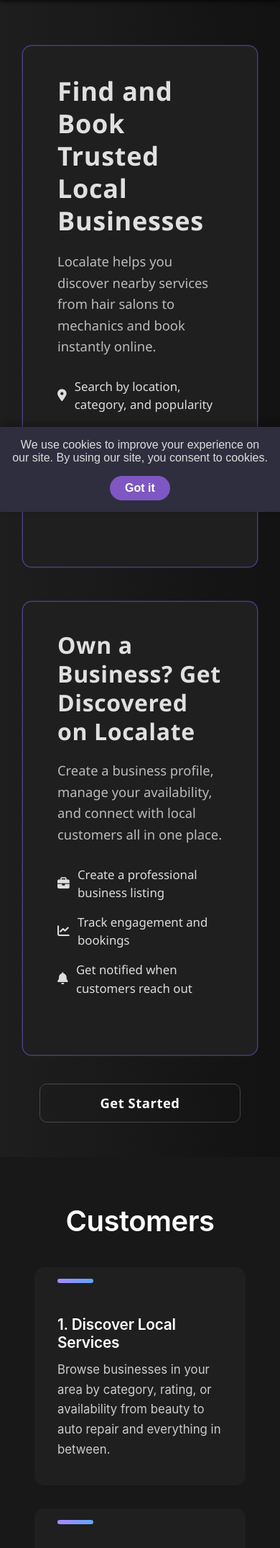
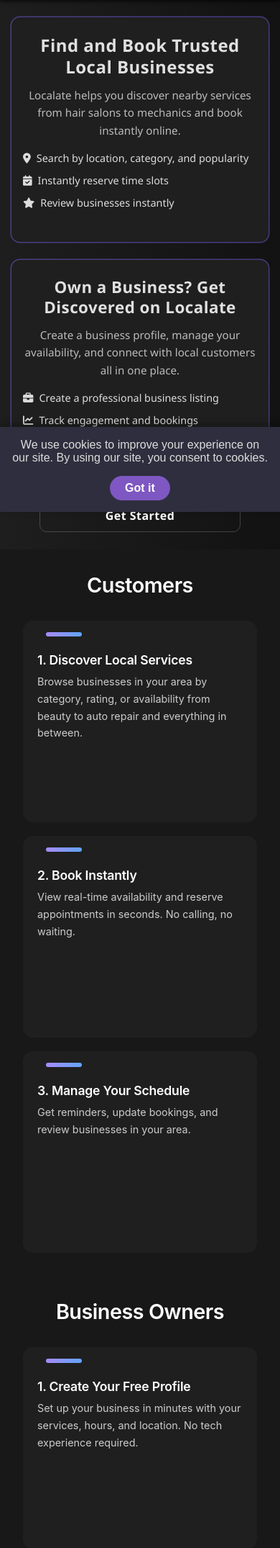
Before and after one commit to Satvir092/Localate, a Flask app: page / in a window 390 px wide. Shown: the part 133-2283 px from the top of the page at 72% size. Run offline with Flask 3, Linux system fonts and the light colour scheme.

Commit message:
Fixed style issues

```diff
--- a/business.py
+++ b/business.py
@@ -115,8 +115,8 @@ def create_business():
             flash("Business name must be under 50 characters.", "error")
             return redirect(url_for('business.create_business'))
 
-        if description and len(description) > 500:
-            flash("Description must be under 500 characters.", "error")
+        if description and len(description) > 1000:
+            flash("Description must be under 1000 characters.", "error")
             return redirect(url_for('business.create_business'))
 
         if len(city) > 50:
@@ -503,7 +503,7 @@ def view_reviews(business_id):
     supabase = current_app.supabase
 
     page = int(request.args.get('page', 1))
-    per_page = 1
+    per_page = 20
     offset = (page - 1) * per_page
 
 
--- a/localate.py
+++ b/localate.py
@@ -42,4 +42,4 @@ def create_app():
 
 if __name__ == "__main__":
     app = create_app()
-    app.run(debug=False)
+    app.run(debug=True)
--- a/search.py
+++ b/search.py
@@ -209,7 +209,7 @@ def book_appointment():
 
     except Exception as e:
         current_app.logger.error(f"Error booking appointment: {e}")
-        flash("Error booking appointment. Please try again or update your profile.", "error")
+        flash("Please update your profile on the dashboard before booking appointments. :D", "error")
 
     return redirect(request.referrer or url_for('search.customer_view', business_id=business_id))
 
@@ -222,8 +222,9 @@ def autocomplete():
         return jsonify([])
 
     response = supabase.table('businesses') \
-        .select('name') \
+        .select('name, review_count') \
         .ilike('name', f'%{query}%') \
+        .order('review_count', desc=True) \
         .limit(10) \
         .execute()
 
--- a/static/customer_view.css
+++ b/static/customer_view.css
@@ -577,7 +577,7 @@ button:focus {
 
   .nav-toggle-label {
     justify-content: flex-start;
-    margin-left: -4rem;
+    margin-left: -1rem;
   }
 
 }
--- a/static/style.css
+++ b/static/style.css
@@ -432,3 +432,86 @@ body {
     padding: 0.5rem 0;
   }
 }
+
+@media (max-width: 768px) {
+  .hero {
+    padding: 1.5rem 1rem 1.5rem 1rem;
+    min-height: auto;
+  }
+
+  .hero-container {
+    flex-direction: column;
+    gap: 1.5rem;
+    padding: 0;
+  }
+
+  .hero-left,
+  .hero-right {
+    padding: 1.5rem 1rem;
+    flex: 1 1 100%;
+  }
+
+  .hero-left h1 {
+    font-size: 1.5rem;
+    text-align: center;
+    margin-bottom: 0.75rem;
+  }
+
+  .hero-right h2 {
+    font-size: 1.4rem;
+    text-align: center;
+    margin-bottom: 0.75rem;
+  }
+
+  .subheading {
+    font-size: 0.95rem;
+    text-align: center;
+    margin-bottom: 1rem;
+  }
+
+  .hero-benefits {
+    font-size: 0.9rem;
+    margin-bottom: 1.2rem;
+  }
+
+  .hero-benefits li {
+    margin-bottom: 0.6rem;
+    gap: 0.5rem;
+  }
+
+  .hero-cta-button {
+    font-size: 1rem;
+    padding: 0.7rem 1.8rem;
+    margin-top: 1.5rem;
+  }
+
+  .more-info,
+  .business-info {
+    padding: 2rem 1rem;
+  }
+
+  .info-container h2,
+  .business-info h2 {
+    font-size: 1.8rem;
+    margin-bottom: 2rem;
+  }
+
+  .info-columns {
+    flex-direction: column;
+    gap: 1.2rem;
+  }
+
+  .info-block {
+    padding: 1.5rem 1.25rem;
+  }
+
+  .info-block h3 {
+    font-size: 1.1rem;
+    margin-top: 1.25rem;
+    margin-bottom: 0.5rem;
+  }
+
+  .info-block p {
+    font-size: 0.9rem;
+  }
+}
--- a/templates/dashboard.html
+++ b/templates/dashboard.html
@@ -133,7 +133,7 @@
           type="search"
           id="navbar-q"
           name="q"
-          placeholder="Search businesses"
+          placeholder="Search for a business or city"
           value="{{ request.args.get('q', '') }}"
           aria-label="Search for a business or city"
           class="search-input"
--- a/templates/edit_profile.html
+++ b/templates/edit_profile.html
@@ -63,13 +63,13 @@
 {% endwith %}
   <form method="POST" enctype="multipart/form-data" class="edit-profile-form">
     <label>Full Name</label>
-    <input type="text" name="full_name" value="{{ user.full_name or '' }}" required>
+    <input type="text" name="full_name" value="{{ user.full_name or '' }}" required maxlength="150">
 
     <label>Age</label>
-    <input type="number" name="age" value="{{ user.age or '' }}">
+    <input type="number" name="age" value="{{ user.age or '' }}"  min="0" max="120" step="1">
 
     <label>Phone Number</label>
-    <input type="tel" name="phone_number" value="{{ user.phone_number or '' }}" placeholder="(532)111-9999">
+    <input type="tel" name="phone_number" value="{{ user.phone_number or '' }}" placeholder="(532) 111-9999" required maxlength="15">
 
     <button type="submit">Update Profile</button>
   </form>
```
Also changed, not shown: auth.py (+54 -1 lines), static/signup.css (+35 -1 lines), templates/create_business.html (+4 -4 lines), templates/customer_view.html (+8 -4 lines), templates/signup.html (+10 -1 lines).
